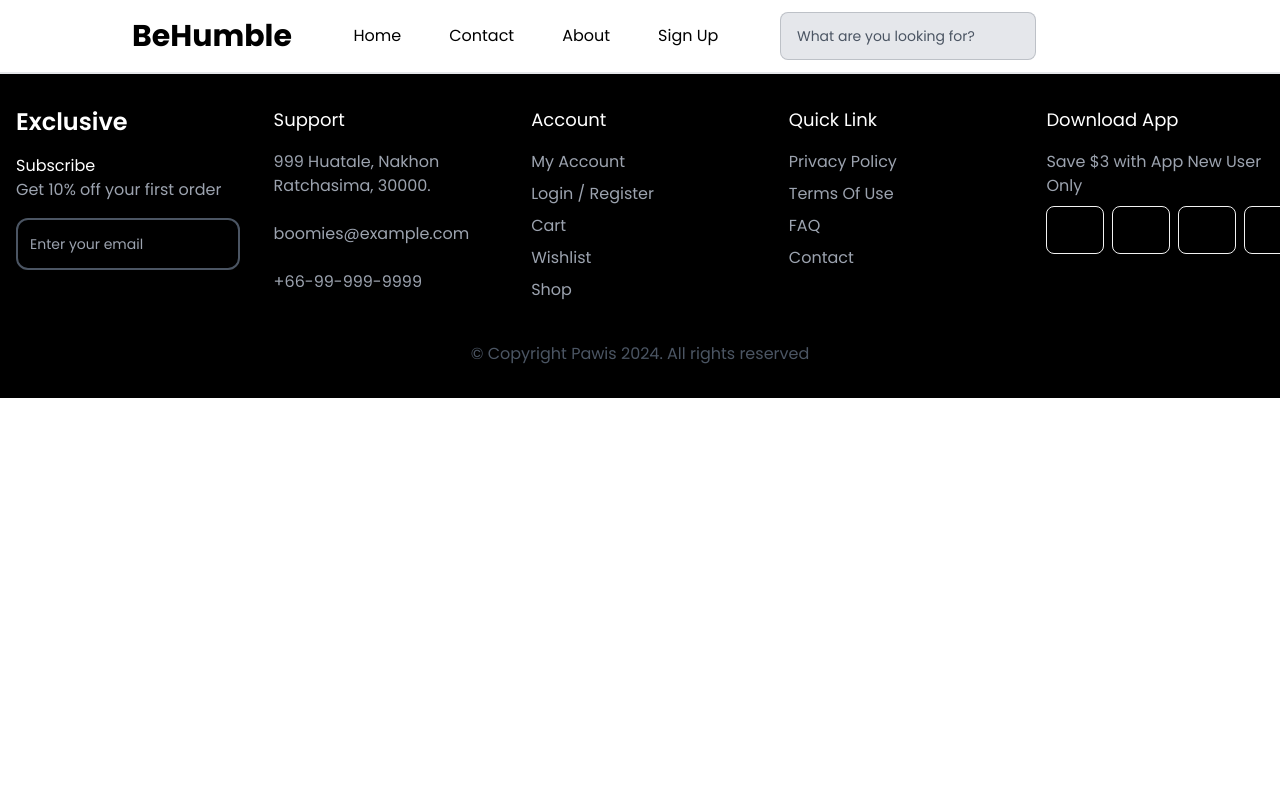
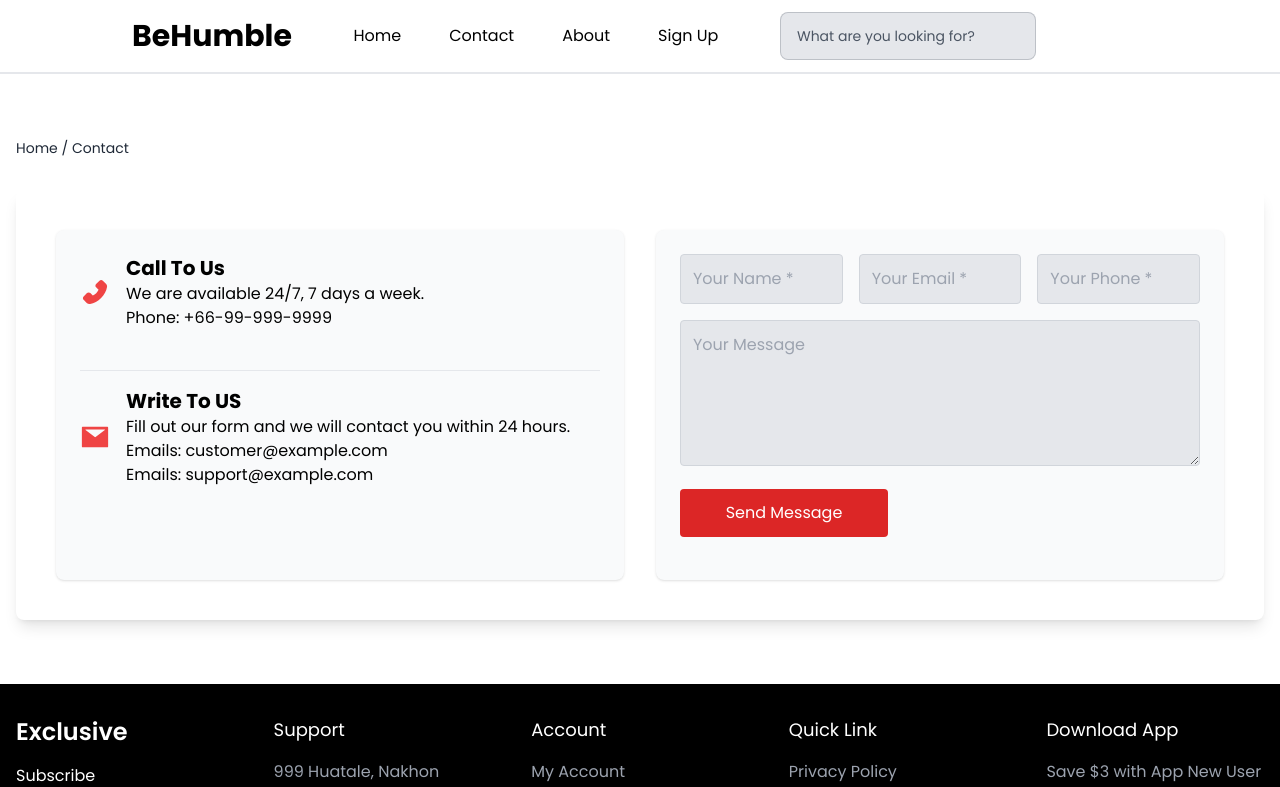
Before and after one commit to boomieindahouse/ecommerce, a React (Vite) app: page /Contact in a window 1280 px wide. Shown: the top 787 px of the page. Built offline with nearby package versions, Linux system fonts and the light colour scheme; some icons are missing.

Commit message:
add contactpage

```diff
--- a/src/App.jsx
+++ b/src/App.jsx
@@ -3,6 +3,7 @@ import Navbar from './components/Navbar';
 import Footer from './components/Footer'; // นำเข้า Footer
 import Homepage from './pages/HomePage';
 import Signup from './pages/SignUpPage';
+import ContactPage from './pages/ContactPage';
 
 function App() {
   return (
@@ -12,6 +13,7 @@ function App() {
         <Routes>
           <Route path="/" element={<Homepage />} />
           <Route path="/SignUp" element={<Signup />} />
+          <Route path="/Contact" element={<ContactPage />} />
         </Routes>
       </div>
       <Footer />
--- a/src/components/Navbar.jsx
+++ b/src/components/Navbar.jsx
@@ -18,7 +18,7 @@ export default function Navbar() {
                 <div className="nav-mid flex-grow flex justify-center">
                     <ul className="menu menu-horizontal px-1 flex space-x-4 text-black text-base">
                         <li><Link to="/">Home</Link></li>
-                        <li><Link to="/">Contact</Link></li>
+                        <li><Link to="/Contact">Contact</Link></li>
                         <li><Link to="/">About</Link></li>
                         <li><Link to="/SignUp">Sign Up</Link></li>
                     </ul>
--- /dev/null
+++ b/src/pages/ContactPage.jsx
@@ -0,0 +1,70 @@
+import { AiFillPhone, AiFillMail } from 'react-icons/ai';
+
+const ContactPage = () => {
+    return (
+        <div className="bg-white">
+            <div className="container mx-auto py-16 px-4">
+                <div className="text-sm text-gray-800 mb-8">
+                    <a href="/">Home</a> / <span>Contact</span>
+                </div>
+                <div className="grid grid-cols-1 md:grid-cols-2 h-[430px] gap-8 bg-white p-10 rounded-lg shadow-lg">
+
+                    {/* ข้อมูลการติดต่อ */}
+                    <div className="bg-gray-50 p-6 rounded-lg shadow">
+                        <div className="flex items-center mb-10">
+                            <AiFillPhone className="text-red-500 text-3xl mr-4" />
+                            <div>
+                                <h3 className="text-xl font-bold">Call To Us</h3>
+                                <p>We are available 24/7, 7 days a week.</p>
+                                <p>Phone: +66-99-999-9999</p>
+                            </div>
+                        </div>
+
+                        <hr className="my-4" />
+
+                        <div className="flex items-center">
+                            <AiFillMail className="text-red-500 text-3xl mr-4" />
+                            <div>
+                                <h3 className="text-xl font-bold">Write To US</h3>
+                                <p>Fill out our form and we will contact you within 24 hours.</p>
+                                <p>Emails: customer@example.com</p>
+                                <p>Emails: support@example.com</p>
+                            </div>
+                        </div>
+                    </div>
+
+                    {/* ฟอร์มส่งข้อความ */}
+                    <div className="bg-gray-50 p-6 rounded-lg shadow">
+                        <div className="grid grid-cols-1 md:grid-cols-3 gap-4 mb-4">
+                            <input
+                                type="text"
+                                placeholder="Your Name *"
+                                className="col-span-1 md:col-span-1 p-3 border border-gray-300 bg-gray-200 text-black rounded"
+                            />
+                            <input
+                                type="email"
+                                placeholder="Your Email *"
+                                className="col-span-1 md:col-span-1 p-3 border border-gray-300 bg-gray-200 text-black rounded"
+                            />
+                            <input
+                                type="tel"
+                                placeholder="Your Phone *"
+                                className="col-span-1 md:col-span-1 p-3 border border-gray-300 text-black bg-gray-200 rounded"
+                            />
+                        </div>
+                        <textarea
+                            placeholder="Your Message"
+                            className="w-full p-3 border border-gray-300 bg-gray-200 text-black rounded mb-4"
+                            rows="5"
+                        ></textarea>
+                        <button className="w-52 bg-red-600 text-white py-3 rounded hover:bg-red-500 transition-colors">
+                            Send Message
+                        </button>
+                    </div>
+                </div>
+            </div>
+        </div>
+    );
+};
+
+export default ContactPage;
```
